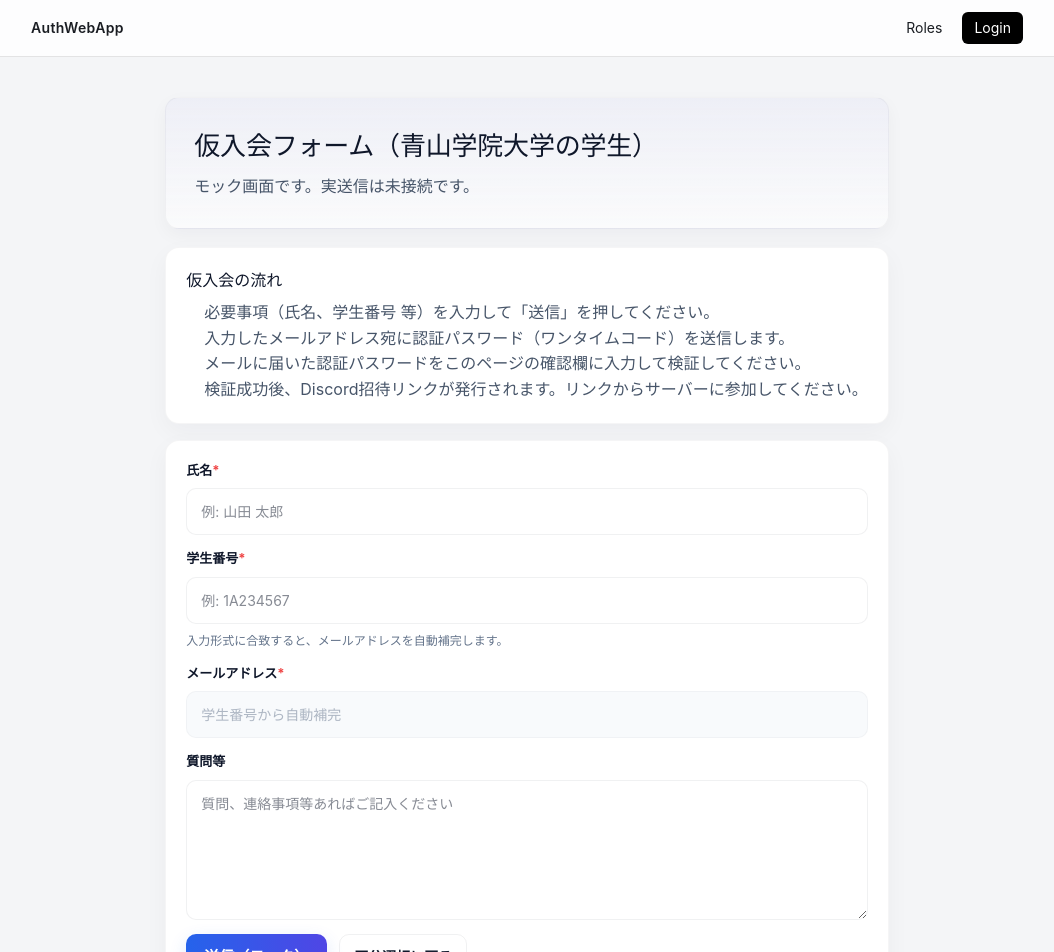
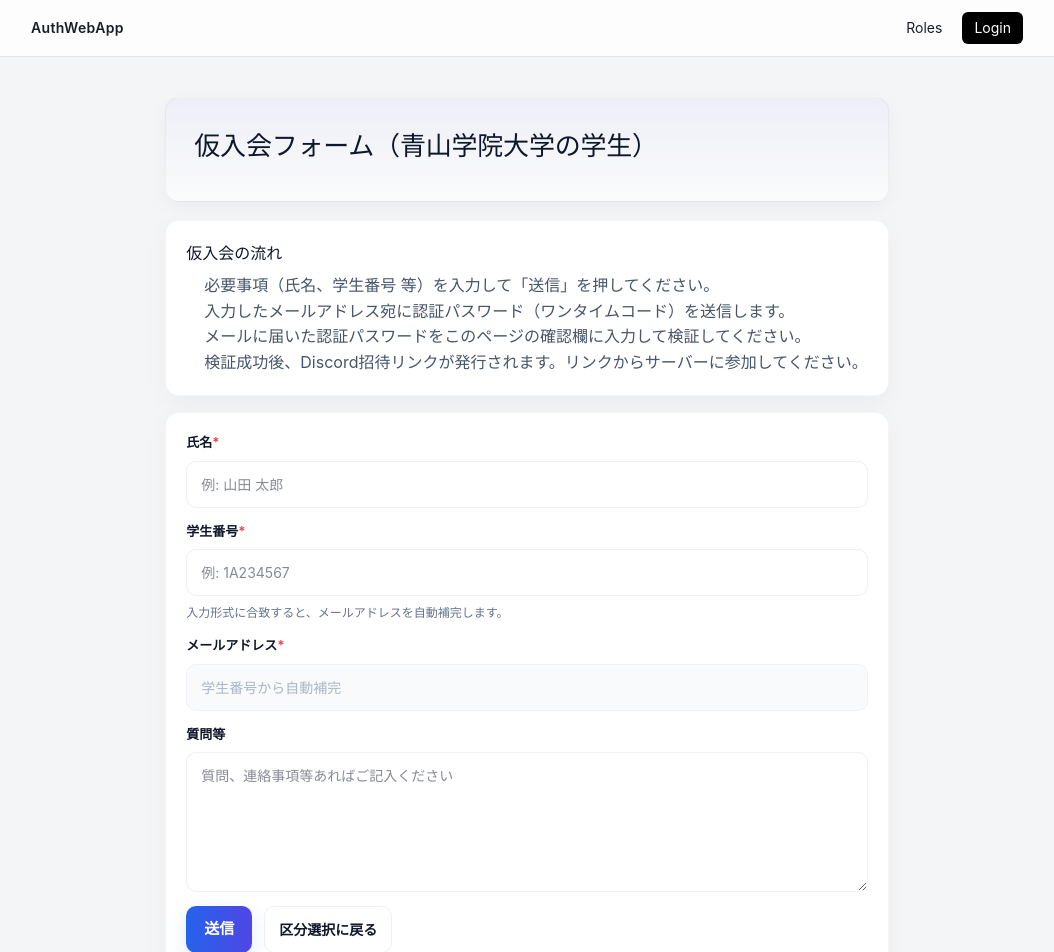
Before and after one commit to digitart-tech-assoc/AuthWebApp, a Next.js app in the folder frontend/: page /join/form/aoyama-student in a window 1280 px wide. Shown: the top 952 px of the page, without its empty margins (113-1167 px from the left). Built offline with nearby package versions, Linux system fonts and the light colour scheme; no server answers.

Commit message:
fix: 入会フォームのモック画面説明文を削除し、送信ボタンの表記を修正

```diff
--- a/frontend/src/app/join/form/aoyama-student/page.tsx
+++ b/frontend/src/app/join/form/aoyama-student/page.tsx
@@ -43,7 +43,6 @@ export default function AoyamaStudentFormPage() {
     <main className={styles.page}>
       <section className={styles.hero}>
         <h1 className={styles.title}>仮入会フォーム（青山学院大学の学生）</h1>
-        <p className={styles.lead}>モック画面です。実送信は未接続です。</p>
       </section>
 
       <section className={styles.card} style={{ marginBottom: 16 }}>
@@ -121,7 +120,7 @@ export default function AoyamaStudentFormPage() {
                 setShowOtp(true);
               }}
             >
-              送信（モック）
+              送信
             </button>
             <Link className={styles.secondary} href="/join/form">区分選択に戻る</Link>
           </div>
--- a/frontend/src/app/join/form/prospective-student/page.tsx
+++ b/frontend/src/app/join/form/prospective-student/page.tsx
@@ -61,7 +61,6 @@ export default function ProspectiveStudentFormPage() {
     <main className={styles.page}>
       <section className={styles.hero}>
         <h1 className={styles.title}>仮入会フォーム（青山学院大学入学見込み）</h1>
-        <p className={styles.lead}>モック画面です。実送信は未接続です。</p>
       </section>
 
       <section className={styles.card} style={{ marginBottom: 16 }}>
@@ -174,7 +173,7 @@ export default function ProspectiveStudentFormPage() {
                 setShowOtp(true);
               }}
             >
-              送信（モック）
+              送信
             </button>
             <Link className={styles.secondary} href="/join/form">区分選択に戻る</Link>
           </div>
```
